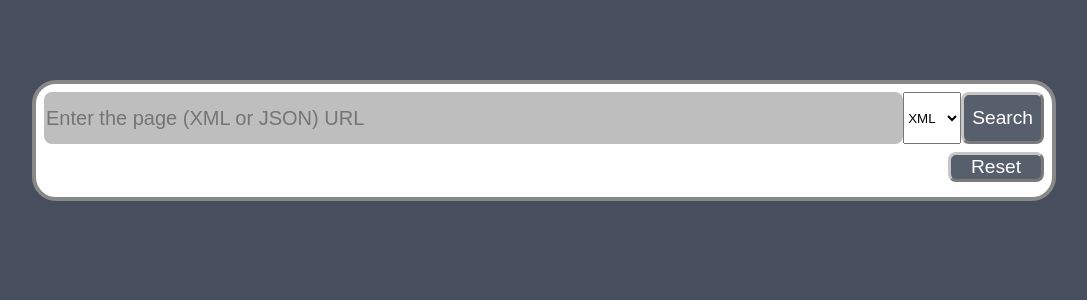
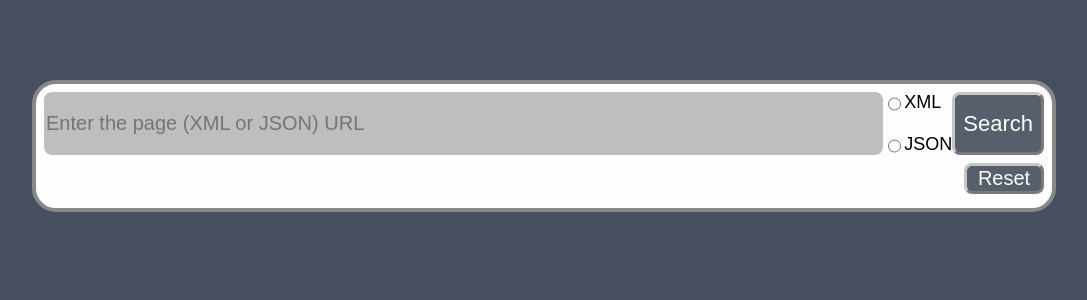
Before and after one commit to jmkd0/Internship, a Symfony app: template templates/flux/index.html.twig in a window 1280 px wide. Shown: the top 300 px of the page, without its empty margins (96-1183 px from the left). Run offline with Twig, Linux system fonts and the light colour scheme; the template is opened without the code that fills it, so the values that code supplies are empty; some libraries are stand-ins or nearby versions.

Commit message:
update 5

```diff
--- a/public/style.css
+++ b/public/style.css
@@ -58,20 +58,32 @@ input[type=text]:focus{
 }
 
 #id-form{
+    width: 100%;
+    font-size: 12px;
     display: flex;
 }
 #id-input{
-    flex: 90%;
+    flex: 92%;
+    font-size: 20px;
+}
+#id-xml-json{
+    font-size: 18px;
 }
 #id-submit{
     flex: 8%;
-
+    font-size: 22px;
     background-color: #474e5d;
 }
 #id-submit:active {
     background-color: #3e8e41;
     transform: translateY(4px);
   }
+.class-xml-json{
+    display: flex;
+}
+#id-xml-l, #id-json-l{
+    flex: 20%;
+}
 #id-reset{
     height: 1vw;
     margin-top: 1vh;
@@ -81,11 +93,11 @@ input[type=text]:focus{
     color: white;
     margin-left: auto;
     margin-right: auto;
-    font-size: 2.4vh;
+    font-size: 20px;
     border: none;
     cursor: pointer;
     float:right;
-    width: 12vh;
+    width: 10vh;
     opacity: 0.9;
     border-radius: 1vh;
     background-color: #474e5d;
--- a/src/Controller/FluxController.php
+++ b/src/Controller/FluxController.php
@@ -4,7 +4,7 @@ namespace App\Controller;
 
 use Symfony\Bundle\FrameworkBundle\Controller\AbstractController;
 use Symfony\Component\Routing\Annotation\Route;
-use App\Repository\Flux;
+use App\Processing\Flux;
 use Symfony\Component\HttpFoundation\Request;
 
 class FluxController extends AbstractController
@@ -22,6 +22,7 @@ class FluxController extends AbstractController
             //get and build URL
             $url = $request->request->get('url');
             $type = $request->request->get('type');
+            //dump($type) ;
             $flux = new Flux();
             $response = $flux->buildResponse($url, $type);
         } else $response = [null, null, 0, null];
--- a/src/Repository/Flux.php
+++ b/src/Processing/Flux.php
@@ -1,12 +1,11 @@
 <?php
-namespace App\Repository;
+namespace App\Processing;
 use App\Entity\Actions;
 use Symfony\Component\DomCrawler\Crawler;
 class Flux
 {
 /**
      * Undocumented function
-     *
      * @param string $url
      * @param string $type
      * @return array
@@ -36,7 +35,7 @@ class Flux
                 default:
                     $errors = "No type file chosen...";
             }
-        } else $errors = "Url not found...";
+        } else $errors = "Url not found...or Network problem";
         return array($datas, $url, $index, $errors);
     }
     /**
--- a/templates/flux/index.html.twig
+++ b/templates/flux/index.html.twig
@@ -13,10 +13,16 @@
     <div class="container">
         <form id = "id-form" action="" method="post">
             <input  id = "id-input" value ="{{response[1]}}" type="text" placeholder="Enter the page (XML or JSON) URL" name="url" required>
-            <select id="id-xml-json" name="type" required>
-              <option value="xml">XML</option>
-              <option value="json">JSON</option>
-            </select>
+            <div id="id-xml-json">
+                <div class="class-xml-json">
+                    <input type="radio" id="id-xml" name="type" value="xml">
+                    <label for="id-xml" id="id-xml-l">XML </label>
+                </div><br>
+                <div class="class-xml-json">
+                    <input type="radio" id="id-json" name="type" value="json">
+                    <label for="id-json" id="id-json-l">JSON</label>
+                </div>
+            </div>
             <button id = "id-submit" type="submit"><span>Search</span></button>
         </form>
 
@@ -48,7 +54,12 @@
 </div>
 
 <script>
-document.getElementById('id-xml-json').options[{{response[2]}}].selected = 'selected';
+let opt = {{response[2]}};
+if(opt === 0)
+    document.getElementById('id-xml').checked = true;
+if(opt === 1)
+    document.getElementById('id-json').checked = true;
+
 
   function resetInput(input, actions){
     document.getElementById(input).value='';
```
Also changed, not shown: README.md, 1 other file.
